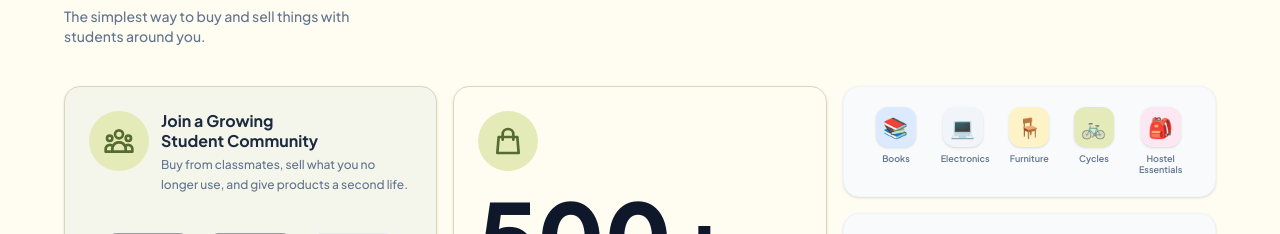
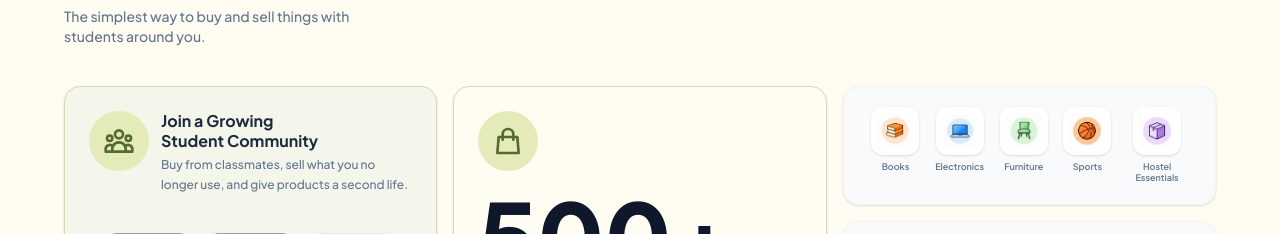
Before and after one commit to Akshatsah04/campuskart-3, a React (Vite) app in the folder frontend/: page / in a window 1280 px wide. Shown: the part 1758-1992 px from the top of the page. Built offline with nearby package versions, Linux system fonts and the light colour scheme; no server answers; grey boxes are pictures that could not be loaded.

Commit message:
feat: add hero page component with GSAP scroll animations and category navigation

```diff
--- a/frontend/src/pages/hero.jsx
+++ b/frontend/src/pages/hero.jsx
@@ -440,17 +440,24 @@ export default function Hero() {
               <div className="bg-slate-50 rounded-2xl border border-slate-100 p-5 shadow-sm">
                 <div className="flex justify-around">
                   {[
-                    { label: 'Books', color: 'bg-blue-100 text-blue-600', icon: '📚' },
-                    { label: 'Electronics', color: 'bg-slate-100 text-slate-600', icon: '💻' },
-                    { label: 'Furniture', color: 'bg-amber-100 text-amber-600', icon: '🪑' },
-                    { label: 'Cycles', color: 'bg-emerald-100 text-emerald-600', icon: '🚲' },
-                    { label: 'Hostel Essentials', color: 'bg-pink-100 text-pink-600', icon: '🎒' },
+                    { label: "Books", icon: "/categories_icon/textbooks_icon.png" },
+                    { label: "Electronics", icon: "/categories_icon/electronics_icon.png" },
+                    { label: "Furniture", icon: "/categories_icon/furniture_icon.png" },
+                    { label: "Sports", icon: "/categories_icon/sports_icon.png" },
+                    { label: "Hostel Essentials", icon: "/categories_icon/others_icon.png" },
                   ].map((cat) => (
                     <div key={cat.label} className="flex flex-col items-center gap-1.5">
-                      <div className={`w-10 h-10 rounded-xl ${cat.color} flex items-center justify-center text-xl shadow-sm`}>
-                        {cat.icon}
+                      <div className="w-12 h-12 rounded-xl bg-white flex items-center justify-center shadow-sm p-1.5">
+                        <img
+                          src={cat.icon}
+                          alt={cat.label}
+                          className="w-full h-full object-contain"
+                        />
                       </div>
-                      <span className="text-[9px] font-semibold text-slate-500 text-center leading-tight max-w-[44px]">{cat.label}</span>
+
+                      <span className="text-[9px] font-semibold text-slate-500 text-center leading-tight max-w-[60px]">
+                        {cat.label}
+                      </span>
                     </div>
                   ))}
                 </div>
```
